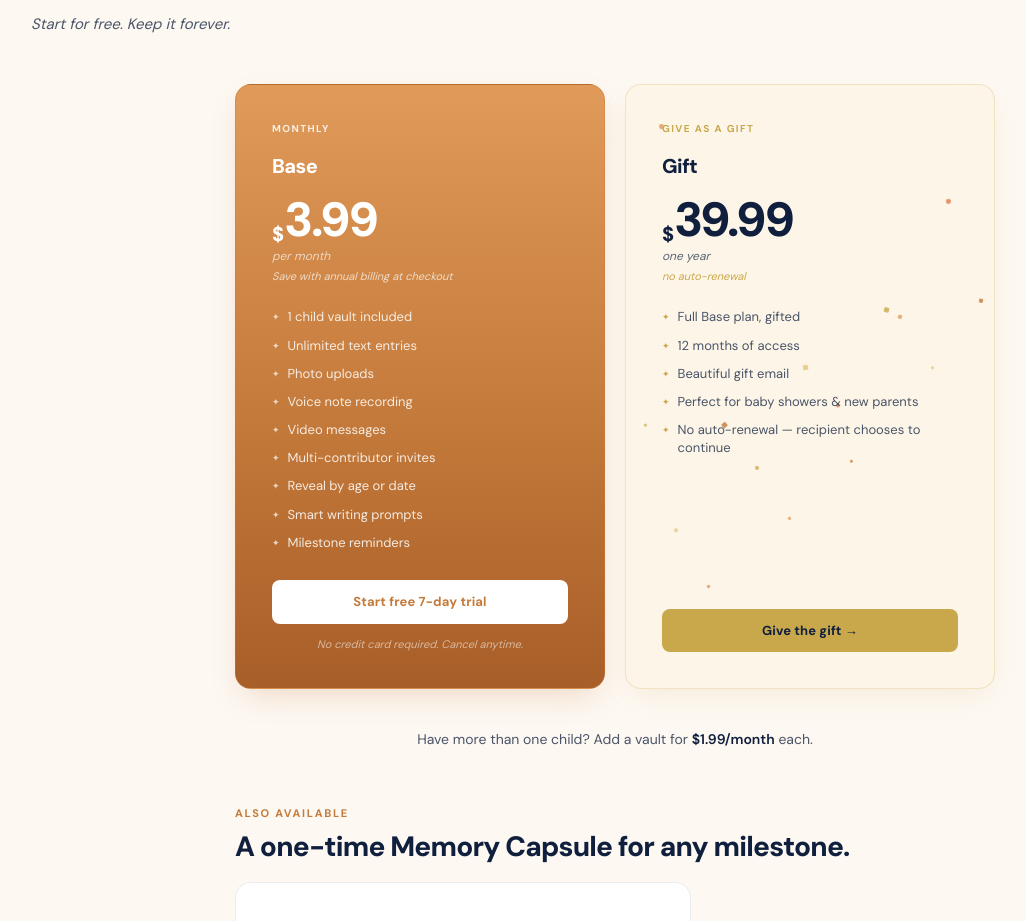
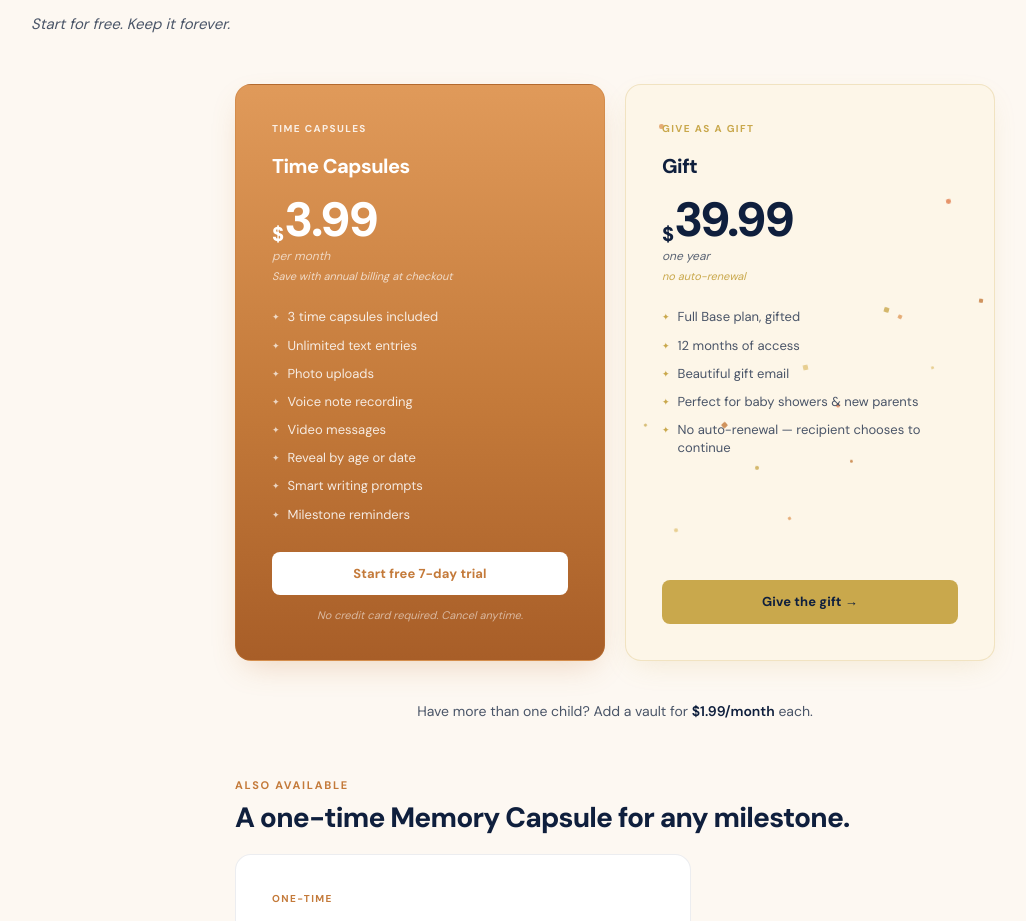
Before and after one commit to hteaopco/UntilThen, a Next.js app: page / in a window 1280 px wide. Shown: the part 3240-4161 px from the top of the page, without its empty margins (25-1051 px from the left). Built offline with nearby package versions, Linux system fonts and the light colour scheme; no server answers.

Commit message:
Pricing: rename Base→Time Capsules, 3 capsules included, drop multi-contributor

```diff
--- a/src/components/landing/Pricing.tsx
+++ b/src/components/landing/Pricing.tsx
@@ -189,12 +189,11 @@ function Plan({
 }
 
 const BASE_FEATURES = [
-  "1 child vault included",
+  "3 time capsules included",
   "Unlimited text entries",
   "Photo uploads",
   "Voice note recording",
   "Video messages",
-  "Multi-contributor invites",
   "Reveal by age or date",
   "Smart writing prompts",
   "Milestone reminders",
@@ -269,8 +268,8 @@ export function Pricing() {
         <div className="grid gap-4 lg:gap-5 lg:grid-cols-2 max-w-[760px] mx-auto">
           <Plan
             variant="featured"
-            tag="Monthly"
-            name="Base"
+            tag="Time Capsules"
+            name="Time Capsules"
             price="3.99"
             priceUnit="per month"
             priceNote="Save with annual billing at checkout"
```
